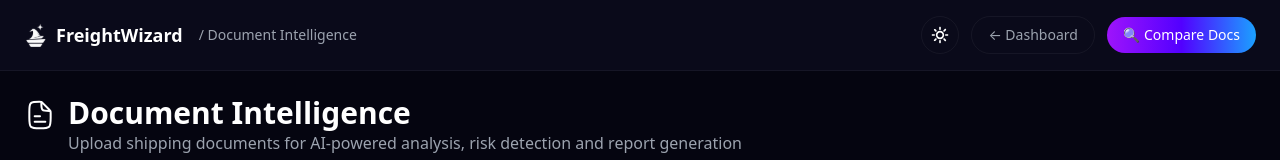
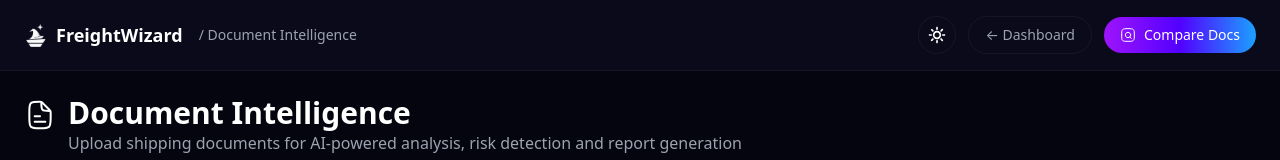
Before and after one commit to larissmedsouza/FreightWizard, a Next.js app in the folder apps/web/: page /documents in a window 1280 px wide. Shown: the top 160 px of the page. Built offline with nearby package versions, Linux system fonts and the light colour scheme.

Commit message:
Update Compare Docs button icon in documents page

```diff
--- a/apps/web/app/documents/page.tsx
+++ b/apps/web/app/documents/page.tsx
@@ -402,7 +402,8 @@ Export License: ${doc.compliance?.export_license || 'N/A'}`;
             ← Dashboard
           </Link>
           <Link href={`/documents/compare?session=${session}`} className="flex items-center gap-2 px-4 py-2 bg-gradient-to-r from-[#9E14FB] via-[#5200FF] to-[#1BA1FF] rounded-full text-sm font-medium text-white">
-  🔍 Compare Docs
+  <Icon name="Dashboard_document_inteligence_compare_docs" className="w-4 h-4" style={{ filter: 'brightness(0) invert(1)' }} />
+  Compare Docs
 </Link>
         </div>
       </header>
```
Also changed, not shown: apps/web/public/icons/Dashboard_document_inteligence_compare_docs.svg (added).
